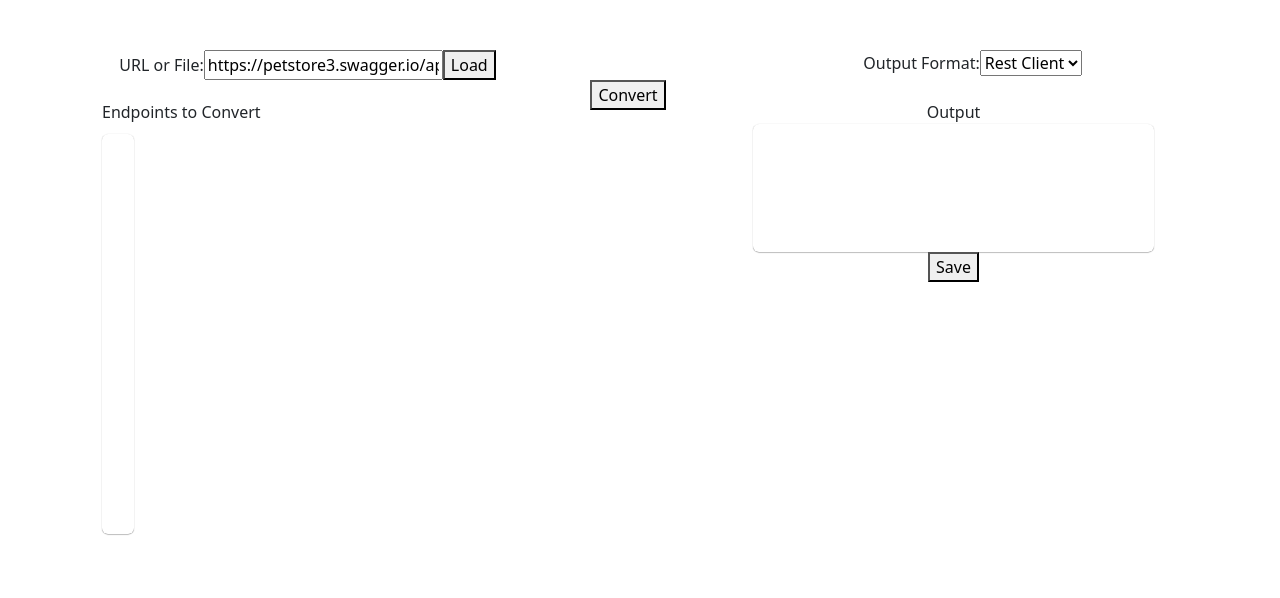
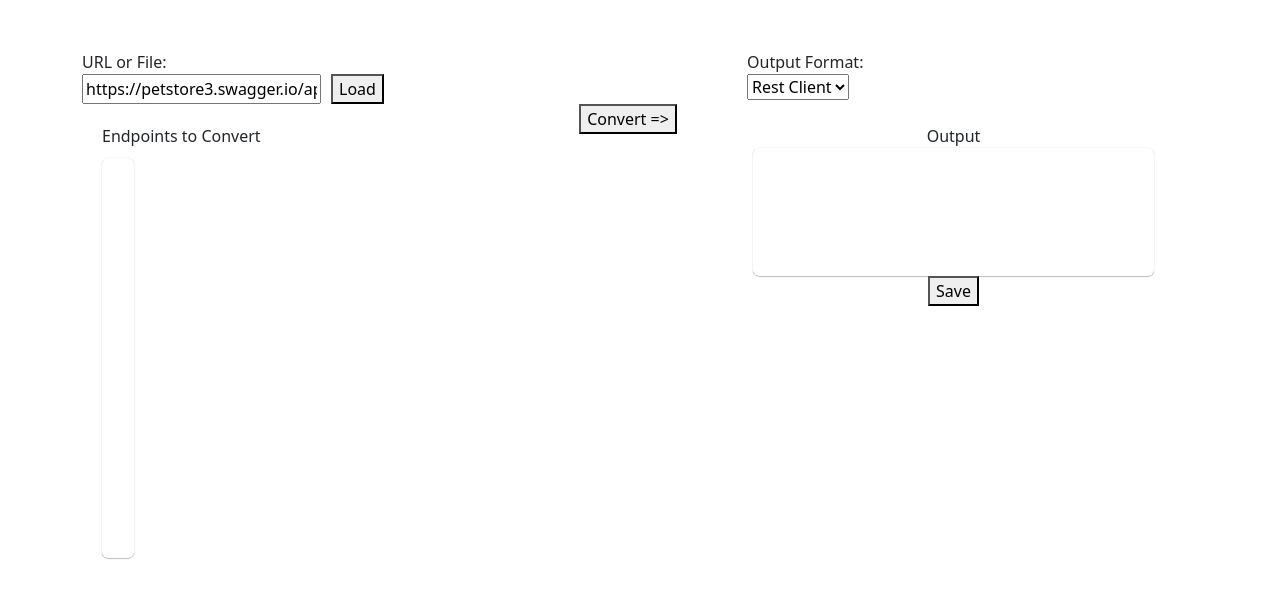
Before and after one commit to pngan/RestAssured, a React (Create React App) app: page / in a window 1280 px wide. Shown: the top 598 px of the page. Built offline with nearby package versions, Linux system fonts and the light colour scheme.

Commit message:
Begin styling inputs

```diff
--- a/public/index.html
+++ b/public/index.html
@@ -24,7 +24,7 @@
       work correctly both with client-side routing and a non-root public URL.
       Learn how to configure a non-root public URL by running `npm run build`.
     -->
-    <title>React App</title>
+    <title>RestAssured</title>
   </head>
   <body>
     <noscript>You need to enable JavaScript to run this app.</noscript>
--- a/src/App.js
+++ b/src/App.js
@@ -1,5 +1,5 @@
 import React from 'react';
-import './App.css';
+import './styles/App.css';
 import MainWindow from './Components/MainWindow';
 import AppProvider from './AppProvider';
 
--- a/src/Components/MainWindow.js
+++ b/src/Components/MainWindow.js
@@ -4,7 +4,7 @@ import SourceInputSelection from "./SourceInputSelection";
 import EndpointsList from "./EndpointsList";
 import Output from "./Output";
 import { useApp } from "../AppProvider";
-import { ConverterCollection } from "../converter/converter";
+import OutputSelect from "./OutputSelect";
 
 const Container = styled.div`
   margin-top: 50px;
@@ -16,10 +16,7 @@ const MainWindow = () => {
   const [outputFormat, setOutputFormat] = useState('Rest Client');
   const { convertSelectedEndpoints } = useApp();
 
-  const handleOutputFormat = (event) => {
-    setConvertedData('');
-    setOutputFormat(event.target.value);
-  };
+
 
   const convertOpenApi = async (event) => {
     const fileData = await convertSelectedEndpoints({arrEndpoints: data}, outputFormat);
@@ -35,17 +32,7 @@ const MainWindow = () => {
       link.click();
   }
 
-  const { converters } = new ConverterCollection();
 
-  const converterList = useMemo(() => {
-    if(converters){
-      return converters.map((converter) => {
-        return (<option key={converter.name} value={converter.name}>{converter.name}</option>);
-      })
-    } else {
-      return (<option>None available</option>);
-    }
-  },[converters]);
 
     return (
       <Container className="container">
@@ -54,15 +41,10 @@ const MainWindow = () => {
             <SourceInputSelection setData={setData}/>
           </div>
 
-          <div className='col-2'/>
+          <div className='col-sm-2'/>
 
           <div className='col-5'>
-            <label>
-              Output Format:
-              <select onChange={handleOutputFormat}>
-                {converterList}
-              </select>
-            </label>
+            <OutputSelect setConvertedData={setConvertedData} setOutputFormat={setOutputFormat}/>
           </div>
 
         <div className="row">
@@ -71,7 +53,7 @@ const MainWindow = () => {
             </div>
 
             <div className="col-2">
-            <button type="button" onClick={convertOpenApi}>Convert</button>
+            <button type="button" onClick={convertOpenApi}>Convert =></button>
             </div>
 
             <div className="col-5">
--- /dev/null
+++ b/src/Components/OutputSelect.js
@@ -0,0 +1,34 @@
+import React, { useMemo } from 'react';
+import { ConverterCollection } from "../converter/converter";
+import { InputWrapper, Label } from '../styles/sharedStyles'
+import styled from 'styled-components';
+
+const OutputSelect = ({setConvertedData, setOutputFormat}) => {
+  const { converters } = new ConverterCollection();
+
+  const handleOutputFormat = (event) => {
+     setConvertedData('');
+     setOutputFormat(event.target.value);
+   };
+
+  const converterList = useMemo(() => {
+    if(converters){
+      return converters.map((converter) => {
+        return (<option key={converter.name} value={converter.name}>{converter.name}</option>);
+      })
+    } else {
+      return (<option>None available</option>);
+    }
+  },[converters]);
+
+  return (
+    <InputWrapper>
+      <Label>Output Format:</Label>
+      <select onChange={handleOutputFormat}>
+        {converterList}
+      </select>
+    </InputWrapper>
+  )
+}
+
+export default OutputSelect;
--- a/src/Components/SourceInputSelection.js
+++ b/src/Components/SourceInputSelection.js
@@ -1,5 +1,19 @@
 import React, {useState} from "react";
 import { useApp } from "../AppProvider";
+import styled from 'styled-components';
+import { InputWrapper, Label } from '../styles/sharedStyles'
+
+const LoadButton = styled.button`
+  margin-left: 10px;
+`
+
+const SourceInput = styled.input`
+`
+
+const InputButtonWrapper = styled.div`
+  text-align: left;
+  width: 100%;
+`
 
 const SourceInputSelection = (props) => {
   const [fileOrUrl, setFileOrUrl] = useState('https://petstore3.swagger.io/api/v3/openapi.json');
@@ -21,12 +35,13 @@ const SourceInputSelection = (props) => {
   };
 
   return (
-    <label>
-      URL or File:
-      <input type='text' onChange={updateSourceValue} value={fileOrUrl} />
-      {/* <input id="selectedFile" onChange={handleFilePicker} type='file' /> */}
-      <button type="button" onClick={loadOpenApiContent}>Load</button>
-    </label>
+    <InputWrapper>
+      <Label>URL or File:</Label>
+      <InputButtonWrapper>
+        <SourceInput type='text' onChange={updateSourceValue} value={fileOrUrl} />
+        <LoadButton type="button" onClick={loadOpenApiContent}>Load</LoadButton>
+      </InputButtonWrapper>
+    </InputWrapper>
   );
 };
 export default SourceInputSelection;
--- /dev/null
+++ b/src/styles/sharedStyles.js
@@ -0,0 +1,12 @@
+import styled from 'styled-components';
+
+export const Label = styled.label`
+  margin-right: 10px;
+`
+
+export const InputWrapper = styled.div`
+  display: flex;
+  align-items: flex-start;
+  flex-direction: column;
+  width: 100%;
+`
```
Also changed, not shown: src/styles/App.css (renamed from src/App.css).
